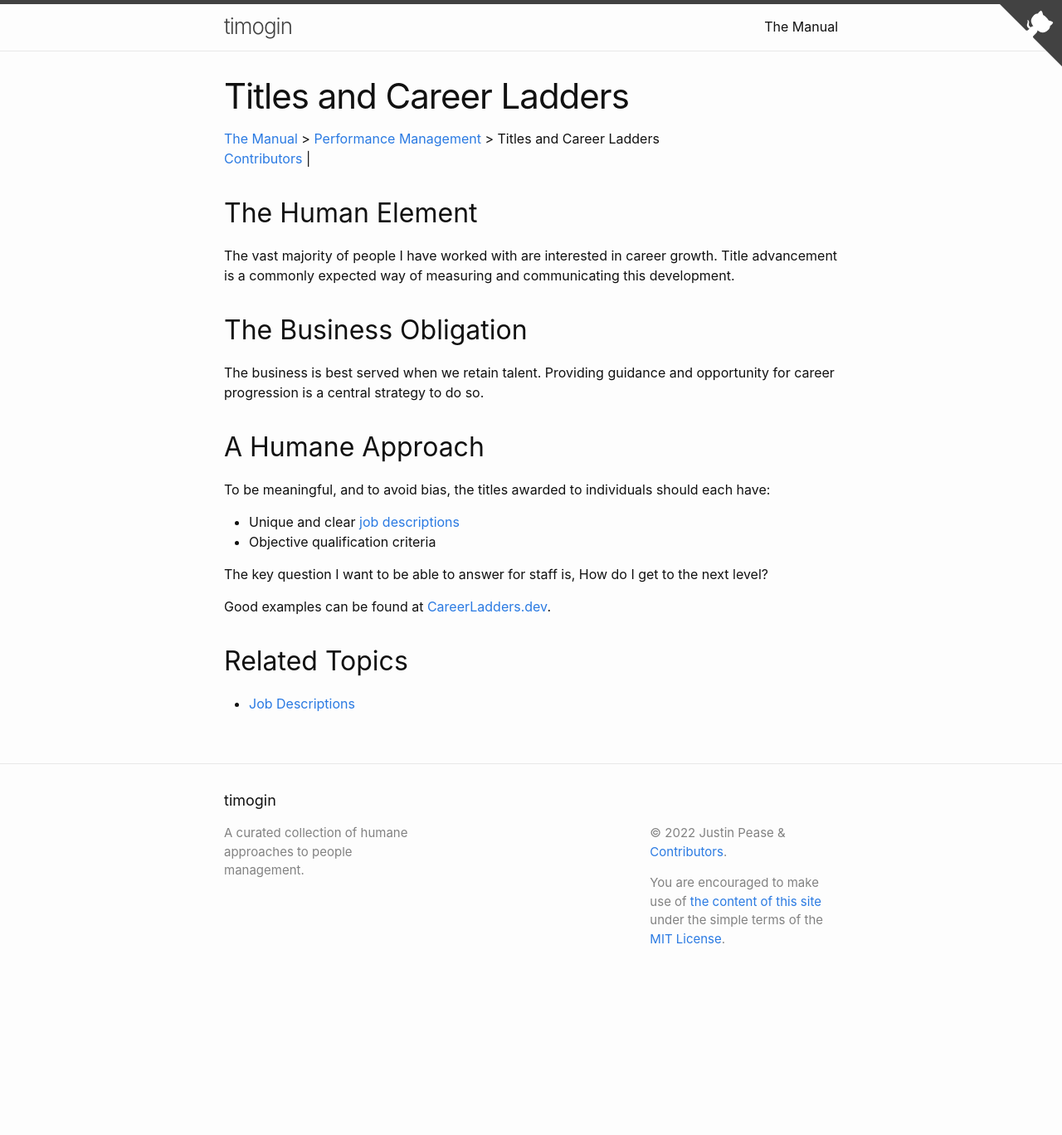
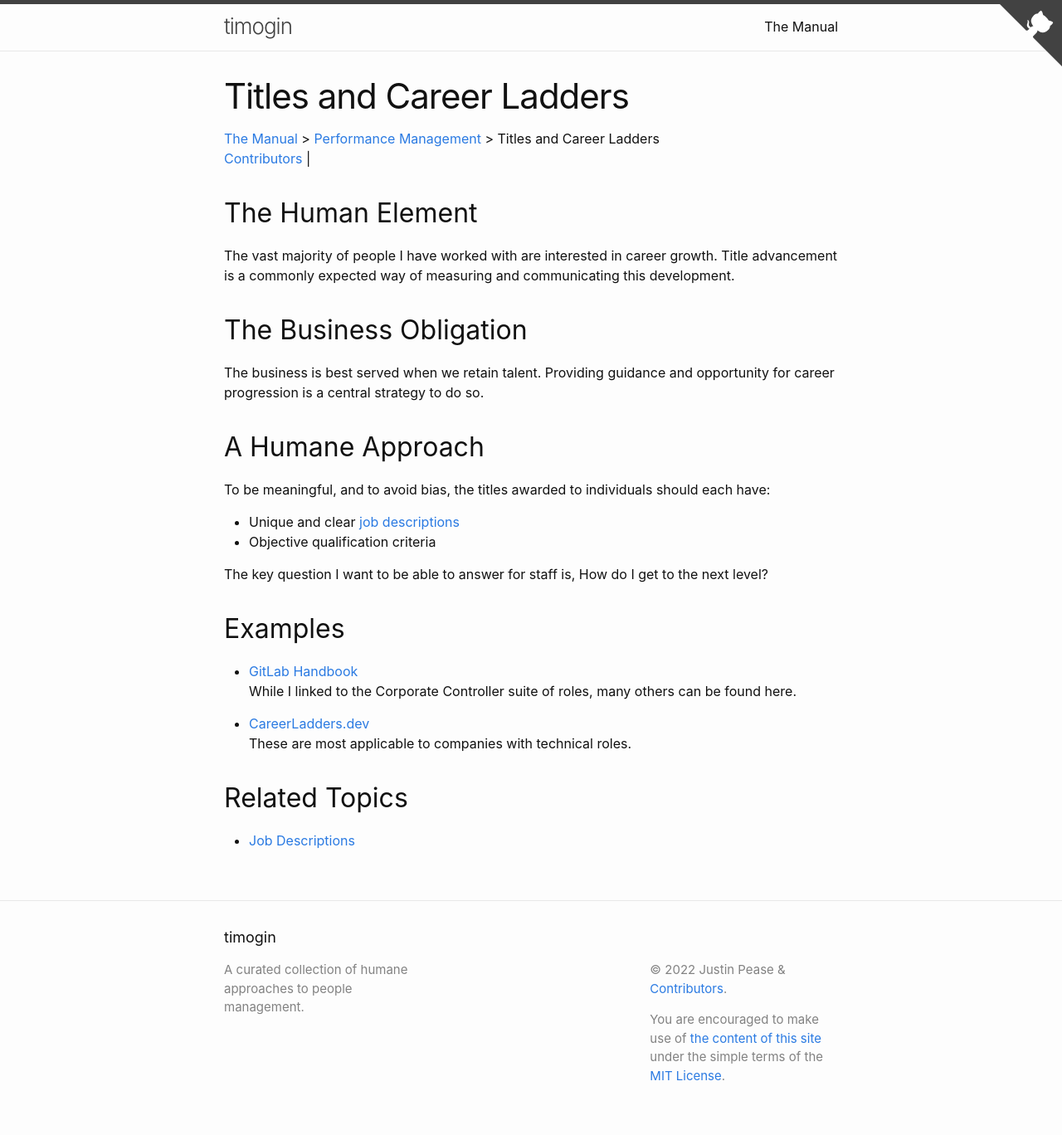
Before and after one commit to jpease/timogin, a Jekyll site: the page built from manual/performance/titles-and-career-ladders.markdown, in a window 1280 px wide. Shown: the whole page at 83% size. Built offline with Jekyll 4.4.1, drawn with Linux system fonts in a browser that asks for light colours; before the commit the page ends 1203 px from its top, so only the background shows below that.

Commit message:
Update example links and add dedicated section

```diff
--- a/manual/performance/titles-and-career-ladders.markdown
+++ b/manual/performance/titles-and-career-ladders.markdown
@@ -25,7 +25,14 @@ each have:
 The key question I want to be able to answer for staff is, How do I get to the
 next level?
 
-Good examples can be found at [CareerLadders.dev](https://career-ladders.dev).
+## Examples
+* [GitLab Handbook](https://about.gitlab.com/job-families/finance/corporate-controller/)
+  While I linked to the Corporate Controller suite of roles, many others can be
+  found here.
+
+* [CareerLadders.dev](https://career-ladders.dev)
+  These are most applicable to companies with technical roles.
+
 
 ## Related Topics
   * [Job Descriptions](/manual/in/job-descriptions/)
```
Also changed, not shown: manual/in/job-descriptions.markdown (+8 -0 lines).
